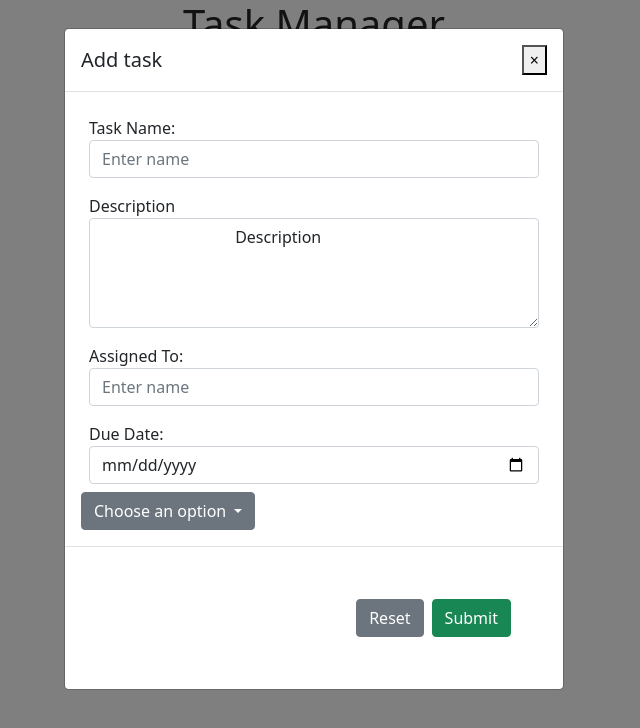
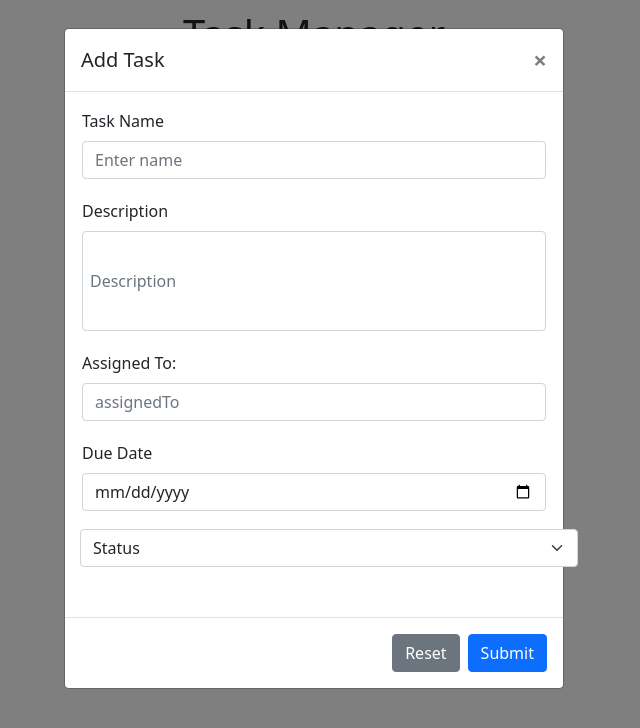
Before and after one commit to riya-nahas/myWorks, a plain HTML site: page index.html in a window 1280 px wide. Both pictures are taken after a click on the button "Add Task". Shown: the whole page, without its empty margins (326-966 px from the left). Drawn offline with nearby package versions, Linux system fonts and the light colour scheme.

Commit message:
modified

```diff
--- a/index.html
+++ b/index.html
@@ -4,106 +4,107 @@
 <head>
   <meta charset="UTF-8">
   <meta http-equiv="X-UA-Compatible" content="IE=edge">
-    <link ref="stylesheet" href="./resources/css/index.css">
-    <link href="https://cdn.jsdelivr.net/npm/bootstrap@5.0.2/dist/css/bootstrap.min.css" rel="stylesheet" integrity="sha384-EVSTQN3/azprG1Anm3QDgpJLIm9Nao0Yz1ztcQTwFspd3yD65VohhpuuCOmLASjC" crossorigin="anonymous">
-    <link rel="stylesheet" href="https://cdnjs.cloudflare.com/ajax/libs/font-awesome/4.7.0/css/font-awesome.min.css">
   <meta name="viewport" content="width=device-width, initial-scale=1.0">
-    <link href="https://cdn.jsdelivr.net/npm/bootstrap@5.0.1/dist/css/bootstrap.min.css" rel="stylesheet"
-        integrity="sha384-+0n0xVW2eSR5OomGNYDnhzAbDsOXxcvSN1TPprVMTNDbiYZCxYbOOl7+AMvyTG2x" crossorigin="anonymous" />
-        <link src='./resources/css/index.css'>
+  <link rel="stylesheet" type="text/css" href="./resources/css/index.css">
+  <!-- Bootstrap for adding modal-->
+  <link rel="stylesheet" href="https://cdn.jsdelivr.net/npm/bootstrap@4.0.0/dist/css/bootstrap.min.css"
+    integrity="sha384-Gn5384xqQ1aoWXA+058RXPxPg6fy4IWvTNh0E263XmFcJlSAwiGgFAW/dAiS6JXm" crossorigin="anonymous">
+  <!-- Jquery for adding modal-->
   <script src="https://code.jquery.com/jquery-3.2.1.slim.min.js"
     integrity="sha384-KJ3o2DKtIkvYIK3UENzmM7KCkRr/rE9/Qpg6aAZGJwFDMVNA/GpGFF93hXpG5KkN"
     crossorigin="anonymous"></script>
-    <script src="https://cdnjs.cloudflare.com/ajax/libs/popper.js/1.12.3/umd/popper.min.js"
-        integrity="sha384-vFJXuSJphROIrBnz7yo7oB41mKfc8JzQZiCq4NCceLEaO4IHwicKwpJf9c9IpFgh"
+  <script src="https://cdn.jsdelivr.net/npm/popper.js@1.12.9/dist/umd/popper.min.js"
+    integrity="sha384-ApNbgh9B+Y1QKtv3Rn7W3mgPxhU9K/ScQsAP7hUibX39j7fakFPskvXusvfa0b4Q"
     crossorigin="anonymous"></script>
-    <script src="https://maxcdn.bootstrapcdn.com/bootstrap/4.0.0-beta.2/js/bootstrap.min.js"
-        integrity="sha384-alpBpkh1PFOepccYVYDB4do5UnbKysX5WZXm3XxPqe5iKTfUKjNkCk9SaVuEZflJ"
+  <script src="https://cdn.jsdelivr.net/npm/bootstrap@4.0.0/dist/js/bootstrap.min.js"
+    integrity="sha384-JZR6Spejh4U02d8jOt6vLEHfe/JQGiRRSQQxSfFWpi1MquVdAyjUar5+76PVCmYl"
     crossorigin="anonymous"></script>
-    <title>Document</title>
-
+  <!--bootsrap for adding select-->
+  <link href="https://cdn.jsdelivr.net/npm/bootstrap@5.0.2/dist/css/bootstrap.min.css" rel="stylesheet"
+    integrity="sha384-EVSTQN3/azprG1Anm3QDgpJLIm9Nao0Yz1ztcQTwFspd3yD65VohhpuuCOmLASjC" crossorigin="anonymous">
+  <script src="https://cdn.jsdelivr.net/npm/bootstrap@5.0.2/dist/js/bootstrap.bundle.min.js"
+    integrity="sha384-MrcW6ZMFYlzcLA8Nl+NtUVF0sA7MsXsP1UyJoMp4YLEuNSfAP+JcXn/tWtIaxVXM"
+    crossorigin="anonymous"></script>
+  <title>Task Manager</title>
 </head>
 
 <body>
-    <div class="container-fluid">
   <header>
-            <div class="text-center">
-                <h1>Task Manager</h1>
+    <div class="siteHeader">
+      <h1 id="siteHeader">Task Manager</h1>
     </div>
   </header>
-        </header>
-        <div class="p-5 text-center">
-            <!-- Button trigger modal -->
-            <button type="button" class="btn btn-info " data-toggle="modal" data-target="#exampleModal">
-
-                Add Task
-
-            </button>
-        </div>
 
 
-        <!-- Modal -->
+  <main>
+    <div class="container">
+
+      <!-- Button trigger modal -->
+
+      <button id="addTask" type="button" data-toggle="modal" data-target="#exampleModal">
+        Add Task
+      </button>
+
+
       <div class="modal fade" id="exampleModal" tabindex="-1" role="dialog" aria-labelledby="exampleModalLabel"
         aria-hidden="true">
         <div class="modal-dialog" role="document">
           <div class="modal-content">
             <div class="modal-header">
-                        <h5 class="modal-title " id="exampleModalLabel">Add task</h5>
+              <h5 class="modal-title" id="exampleModalLabel">Add Task</h5>
               <button type="button" class="close" data-dismiss="modal" aria-label="Close">
                 <span aria-hidden="true">&times;</span>
               </button>
             </div>
-                    <div class="modal-body">
-                        <!-- form -->
+            <!--form starts here-->
+            <!--form1-->
+            <div>
               <form>
-                            <div class="form-group p-2 ">
-                                <label for="inputName">Task Name:</label>
-                                <input type="text" class="form-control" id="inputName" aria-describedby="nameHelp"
+                <div class="form-group">
+                  <label for="EnterTaskName">Task Name</label>
+                  <input type="name" class="form-control" id="EnterTaskName" aria-describedby="nameHelp"
                     placeholder="Enter name">
 
                 </div>
-                            <div class="form-group p-2">
-                                <label for="exampleInputDiscription">Description</label>
-                                <textarea id='discription' class="form-control" name="w3review" rows="4" cols="50">
-                                Description
-                                </textarea>
+                <!--form2-->
+                <div class="form-group">
+                  <label for="exampleInputDescription">Description</label>
+                  <input type="text" class="form-control" id="exampleInputDescription" placeholder="Description">
                 </div>
-                            <div class="form-group p-2 ">
-                                <label for="exampleInputEmail1">Assigned To:</label>
-                                <input type="text" class="form-control" id="inputName" aria-describedby="nameHelp"
-                                    placeholder="Enter name">
+                <!--form3-->
+                <div class="form-group">
+                  <label for="exampleInputAssignedTo">Assigned To:</label>
+                  <input type="password" class="form-control" id="exampleInputAssignedTo" placeholder="assignedTo">
+                </div>
+                <!--form4-->
+                <div class="form-group">
+                  <label for="exampleInputduedate">Due Date</label>
+                  <input type="date" class="form-control" id="exampleInputduedate" placeholder="Priority">
 
                 </div>
-                            <div class="form-group p-2 ">
-                                <label for="exampleInputPassword1">Due Date:</label>
-                                <input type="date" class="form-control" id="exampleInputDiscription"
-                                    placeholder="discription">
-                            </div>
-                            <div class="dropdown">
-                                <button class="btn btn-secondary dropdown-toggle" type="button" id="dropdownMenuButton1" data-bs-toggle="dropdown" aria-expanded="false">
-                                 Choose an option
-                                </button>
-                                <ul class="dropdown-menu" aria-labelledby="dropdownMenuButton1">
-                                  <li><a class="dropdown-item" href="#">TO DO</a></li>
-                                  <li><a class="dropdown-item" href="#">IN PROGRESS</a></li>
-                                  <li><a class="dropdown-item" href="#">DONE</a></li>
-                                </ul>
-                              </div>
-                            <!-- <div class=" form-group ">-->
-                               <!--  <label for="status">Status</label>-->
+                <!--form5-->
+                <select class="form-select" aria-label="Default select example">
+                  <option selected>Status</option>
+                  <option value="1">TO DO</option>
+                  <option value="2">In Progress</option>
+                  <option value="3">Review</option>
+                  <option value="3">Done</option>
+                </select>
 
 
-                        </form>
-                    </div>
-                    <div class="modal-footer p-5">
-                        <button type="reset" class="btn btn-secondary" data-dismiss="modal">Reset</button>
-                        <button type="submit" class="btn btn-success">Submit</button>
+                <!-- <div class="modal-body">
+              ...
+            </div> -->
+                <div class="modal-footer">
+                  <button type="button" class="btn btn-secondary" id="resetBtn" data-dismiss="modal">Reset</button>
+                  <button type="button" class="btn btn-primary" id="submitBtn">Submit</button>
                 </div>
             </div>
           </div>
         </div>
+
+  </main>
+
 </body>
 
-
-
 </html>
--- a/resources/css/index.css
+++ b/resources/css/index.css
@@ -1,38 +1,29 @@
-.btn {
-    background-color: #2196F3;
+.siteHeader {
+    margin: auto;
+    width: 50%;
+    padding: 10px;
+    text-align: center;
+}
+
+#addTask {
     color: white;
-    padding: 16px;
-    font-size: 16px;
-    border: none;
-    outline: none;
-  }
+    background-color: rgb(115, 113, 113);
+    margin:0 auto;
+    display:block;
+}
+.form-group{
+    padding: 2px;
+    margin: 15px;
+}
 
-  .dropdown {
-    position: absolute;
-    display: inline-block;
-  }
+#exampleInputDescription{
+    padding: 7px;
+    height: 100px;
+}
+.form-select{
+    margin: 15px;
+margin-right: 300px;}
 
-  .dropdown-content {
-    display: none;
-    position: absolute;
-    background-color: #f1f1f1;
-    min-width: 160px;
-    z-index: 1;
-  }
-
-  .dropdown-content a {
-    color: black;
-    padding: 12px 16px;
-    text-decoration: none;
-    display: block;
-  }
-
-  .dropdown-content a:hover {background-color: #ddd}
-
-  .dropdown:hover .dropdown-content {
-    display: block;
-  }
-
-  .btn:hover, .dropdown:hover .btn {
-    background-color: #0b7dda;
-  }
+.modal-footer{
+    margin-block-start: 50px;
+}
```
Also changed, not shown: debrief.js (deleted), index.js (added), 1 other file. Lines whose indentation alone changed are shown as unchanged.
